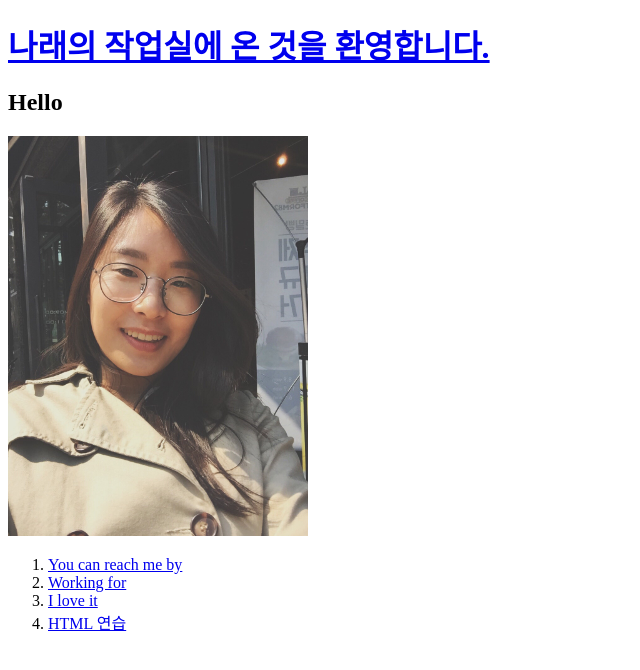
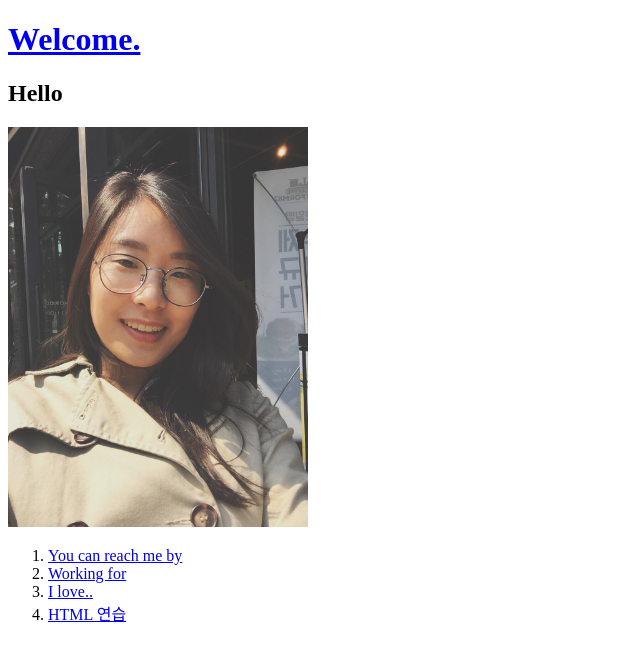
Before and after one commit to Cathy-Gwon/1st_dev, a plain HTML site: page index.html in a window 1280 px wide. Shown: the whole page, without its empty margins (0-640 px from the left). Drawn offline with Linux system fonts and the light colour scheme.

Commit message:
new version

```diff
--- a/index.html
+++ b/index.html
@@ -6,13 +6,13 @@
   <meta carset="uft-8">
 </head>
 <body>
-  <h1><a href="index.html">나래의 작업실에 온 것을 환영합니다.</a></h1>
+  <h1><a href="index.html">Welcome.</a></h1>
   <h2>Hello</h2>
   <img src="profile.jpeg" width="300">
   <ol>
     <li><a href="1.html">You can reach me by</a></li>
     <li><a href="2.html">Working for</a></li>
-    <li><a href="3.html">I love it</a></li>
+    <li><a href="3.html">I love..</a></li>
     <li><a href="practice.html">HTML 연습</a></li>
   </ol>
 
```
Also changed, not shown: 1.html (+2 -1 lines), 2.html (+1 -1 lines), 3.html (+1 -1 lines).
